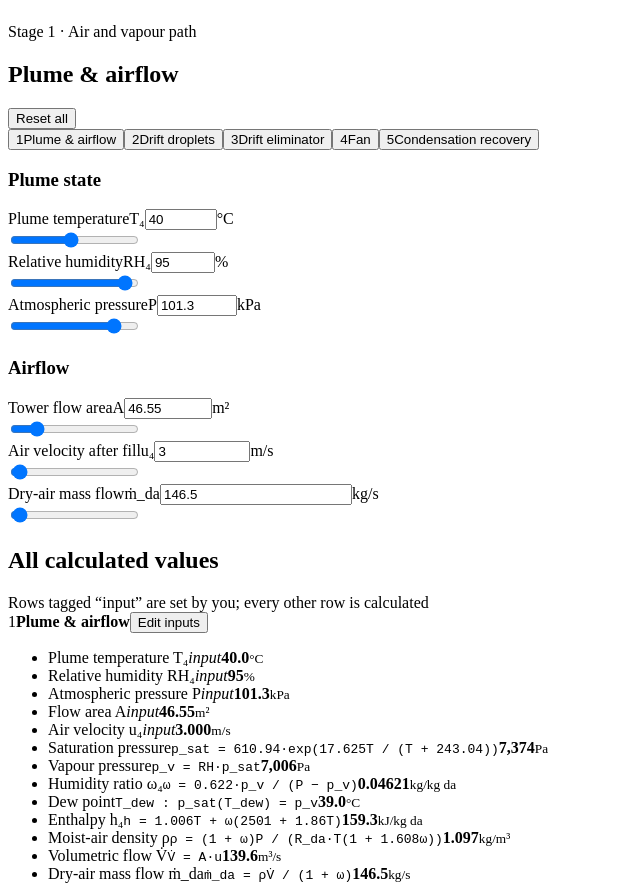
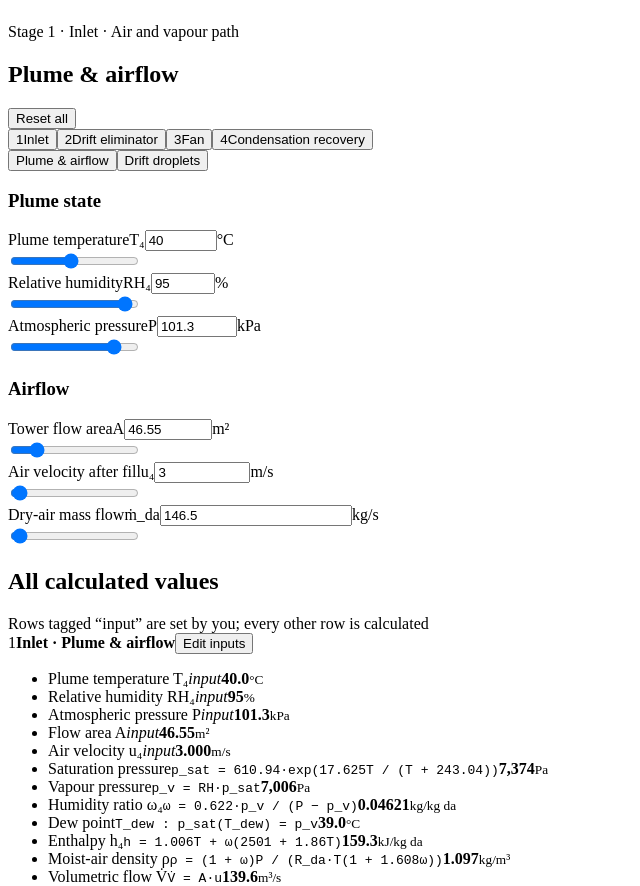
Before and after one commit to nokichy16/CoolingTower_, a React (Vite) app: page / in a window 1280 px wide. Shown: the part 1000-1886 px from the top of the page, without its empty margins (0-640 px from the left). Built offline with nearby package versions, Linux system fonts and the light colour scheme; the HTML template or start-up script is replaced by a standard one.

Commit message:
Group plume & airflow and drift droplets under an Inlet stage
Top-level stages are now 1 Inlet, 2 Drift eliminator, 3 Fan,
4 Condensation recovery. Inlet has two sub-tabs.

Co-Authored-By: Claude Opus 5.5 <noreply@anthropic.com>
Claude-Session: https://claude.ai/code/session_01Te5QfFNMoDxNgRCeSDLMwG

```diff
--- a/src/components/Controls.tsx
+++ b/src/components/Controls.tsx
@@ -38,13 +38,25 @@ const STAGE_META: Record<
   }
 > = {
   plume: { index: '1', name: 'Plume & airflow', path: 'air' },
-  drift: { index: '2', name: 'Drift droplets', path: 'liquid' },
-  droplets: { index: '3', name: 'Drift eliminator', path: 'liquid' },
-  fan: { index: '4', name: 'Fan', path: 'air' },
-  recovery: { index: '5', name: 'Condensation recovery', path: 'air' },
+  drift: { index: '1', name: 'Drift droplets', path: 'liquid' },
+  droplets: { index: '2', name: 'Drift eliminator', path: 'liquid' },
+  fan: { index: '3', name: 'Fan', path: 'air' },
+  recovery: { index: '4', name: 'Condensation recovery', path: 'air' },
 }
 
-const STAGE_ORDER: StageId[] = ['plume', 'drift', 'droplets', 'fan', 'recovery']
+/** Top-level stages; the inlet has two sub-stages. */
+const STAGE_GROUPS: {
+  key: string
+  index: string
+  name: string
+  path: 'air' | 'liquid'
+  stages: StageId[]
+}[] = [
+  { key: 'inlet', index: '1', name: 'Inlet', path: 'air', stages: ['plume', 'drift'] },
+  { key: 'droplets', index: '2', name: 'Drift eliminator', path: 'liquid', stages: ['droplets'] },
+  { key: 'fan', index: '3', name: 'Fan', path: 'air', stages: ['fan'] },
+  { key: 'recovery', index: '4', name: 'Condensation recovery', path: 'air', stages: ['recovery'] },
+]
 
 export default function Controls({
   inputs,
@@ -60,6 +72,8 @@ export default function Controls({
 }: ControlsProps) {
   const droplets = r.droplets
   const stage = STAGE_META[selectedStage]
+  const group =
+    STAGE_GROUPS.find((g) => g.stages.includes(selectedStage)) ?? STAGE_GROUPS[0]
   const selectedEliminator = ELIMINATORS[inputs.eliminatorId]
   const set =
     (key: keyof TowerInputs) =>
@@ -71,7 +85,8 @@ export default function Controls({
       <div className="controls-head">
         <div>
           <span className="controls-kicker">
-            Stage {stage.index} ·{' '}
+            Stage {stage.index}
+            {group.stages.length > 1 ? ` · ${group.name}` : ''} ·{' '}
             {stage.path === 'air' ? 'Air and vapour path' : 'Liquid drift path'}
           </span>
           <h2>{stage.name}</h2>
@@ -82,21 +97,41 @@ export default function Controls({
       </div>
 
       <nav className="stage-tabs" aria-label="Stages">
-        {STAGE_ORDER.map((id) => (
+        {STAGE_GROUPS.map((g) => {
+          const on = g.key === group.key
+          return (
+            <button
+              type="button"
+              key={g.key}
+              className={`stage-tab is-${g.path}${on ? ' is-selected' : ''}`}
+              aria-pressed={on}
+              onClick={() => {
+                if (!on) onSelectStage(g.stages[0])
+              }}
+            >
+              <span>{g.index}</span>
+              {g.name}
+            </button>
+          )
+        })}
+      </nav>
+      {group.stages.length > 1 && (
+        <nav className="stage-subtabs" aria-label={`${group.name} sections`}>
+          {group.stages.map((id) => (
             <button
               type="button"
               key={id}
-            className={`stage-tab is-${STAGE_META[id].path}${
+              className={`stage-subtab is-${STAGE_META[id].path}${
                 id === selectedStage ? ' is-selected' : ''
               }`}
               aria-pressed={id === selectedStage}
               onClick={() => onSelectStage(id)}
             >
-            <span>{STAGE_META[id].index}</span>
               {STAGE_META[id].name}
             </button>
           ))}
         </nav>
+      )}
 
       <div className="stage-input-panel" key={selectedStage}>
         {selectedStage === 'plume' && (
@@ -227,8 +262,8 @@ export default function Controls({
         {selectedStage === 'fan' && (
           <>
             <div className="no-stage-inputs">
-              No independent inputs. Velocity comes from stage 1; the
-              eliminator comes from stage 3.
+              No independent inputs. Velocity comes from stage 1 (inlet); the
+              eliminator comes from stage 2.
             </div>
             <FanChart r={r} />
           </>
--- a/src/components/StageResults.tsx
+++ b/src/components/StageResults.tsx
@@ -53,7 +53,7 @@ export default function StageResults({
     {
       id: 'plume',
       index: '1',
-      name: 'Plume & airflow',
+      name: 'Inlet · Plume & airflow',
       path: 'air',
       headline: `ṁ_da ${fmt(r.plume.airMassFlow, 1)} kg/s · T_dew ${fmt(r.plume.dewPoint, 1)} °C`,
       rows: [
@@ -74,8 +74,8 @@ export default function StageResults({
     },
     {
       id: 'drift',
-      index: '2',
-      name: 'Drift droplets',
+      index: '1',
+      name: 'Inlet · Drift droplets',
       path: 'liquid',
       headline: `ṁ_drift,in ${sig(d.driftInlet, 3)} kg/s · D₃₂ ${fmt(sauterMeanDiameter(p), 1)} µm`,
       rows: [
@@ -95,7 +95,7 @@ export default function StageResults({
     },
     {
       id: 'droplets',
-      index: '3',
+      index: '2',
       name: 'Drift eliminator',
       path: 'liquid',
       headline: `Escaping ${sig(d.driftEscaping, 3)} kg/s (${fmt(100 * d.massEscaping, 1)} %)`,
@@ -122,20 +122,20 @@ export default function StageResults({
     },
     {
       id: 'fan',
-      index: '4',
+      index: '3',
       name: 'Fan',
       path: 'air',
       headline: `${fmt(d.fanAirPower, 1)} kW ideal air power`,
       rows: [
-        { label: 'Volumetric flow V̇', formula: 'from stage 1', value: fmt(r.plume.vDot, 1), unit: 'm³/s' },
-        { label: 'Eliminator pressure drop Δp', formula: 'from stage 3', value: fmt(d.pressureDrop, 1), unit: 'Pa' },
+        { label: 'Volumetric flow V̇', formula: 'from stage 1 (inlet)', value: fmt(r.plume.vDot, 1), unit: 'm³/s' },
+        { label: 'Eliminator pressure drop Δp', formula: 'from stage 2', value: fmt(d.pressureDrop, 1), unit: 'Pa' },
         { label: 'Ideal fan air power', formula: 'P = V̇·Δp', value: fmt(d.fanAirPower, 2), unit: 'kW' },
       ],
       notes: ['Eliminator loss only; no fan, motor or drive efficiency.'],
     },
     {
       id: 'recovery',
-      index: '5',
+      index: '4',
       name: 'Condensation recovery',
       path: 'air',
       headline: `${fmt(r.recovery.mDotCond, 2)} kg/s · ${r.recovery.feasible ? fmt(r.recovery.e, 0) : '—'} kJ/kg`,
--- a/src/lib/stages.ts
+++ b/src/lib/stages.ts
@@ -80,7 +80,7 @@ export function buildStages(r: TowerResults): StageInfo[] {
     },
     {
       id: 'drift',
-      index: '2',
+      index: '1',
       name: 'Drift droplets',
       accent: '#d9a441',
       primary: [
@@ -95,7 +95,7 @@ export function buildStages(r: TowerResults): StageInfo[] {
     },
     {
       id: 'droplets',
-      index: '3',
+      index: '2',
       name: 'Drift eliminator',
       accent: '#c9b568',
       primary: [
@@ -152,7 +152,7 @@ export function buildStages(r: TowerResults): StageInfo[] {
     },
     {
       id: 'fan',
-      index: '4',
+      index: '3',
       name: 'Fan',
       accent: '#9c83ff',
       primary: [
@@ -167,7 +167,7 @@ export function buildStages(r: TowerResults): StageInfo[] {
     },
     {
       id: 'recovery',
-      index: '5',
+      index: '4',
       name: 'Condensation recovery',
       accent: '#5ec8ff',
       primary: [
--- a/src/styles.css
+++ b/src/styles.css
@@ -1758,3 +1758,26 @@ input[type='range']::-moz-range-thumb {
   border-radius: 50%;
 }
 .is-selected .picker-dot { border-color: #137f70; box-shadow: inset 0 0 0 3px #fff, inset 0 0 0 8px #137f70; }
+
+/* Inlet sub-stages */
+.stage-subtabs {
+  display: flex;
+  flex-wrap: wrap;
+  gap: 6px;
+  margin: -4px 0 14px;
+  padding: 6px 0 0 18px;
+  border-left: 2px solid var(--line);
+}
+.stage-subtab {
+  padding: 5px 12px;
+  border: 1px solid var(--line);
+  border-radius: 8px;
+  background: transparent;
+  color: var(--text);
+  font: inherit;
+  font-size: 14px;
+  cursor: pointer;
+}
+.stage-subtab:hover { border-color: var(--text); }
+.stage-subtab.is-selected { background: rgba(255, 159, 69, 0.16); border-color: #ff9f45; font-weight: 600; }
+.stage-subtab.is-liquid.is-selected { background: rgba(201, 164, 65, 0.18); border-color: #c9a441; }
```
Lines whose indentation alone changed are shown as unchanged.
